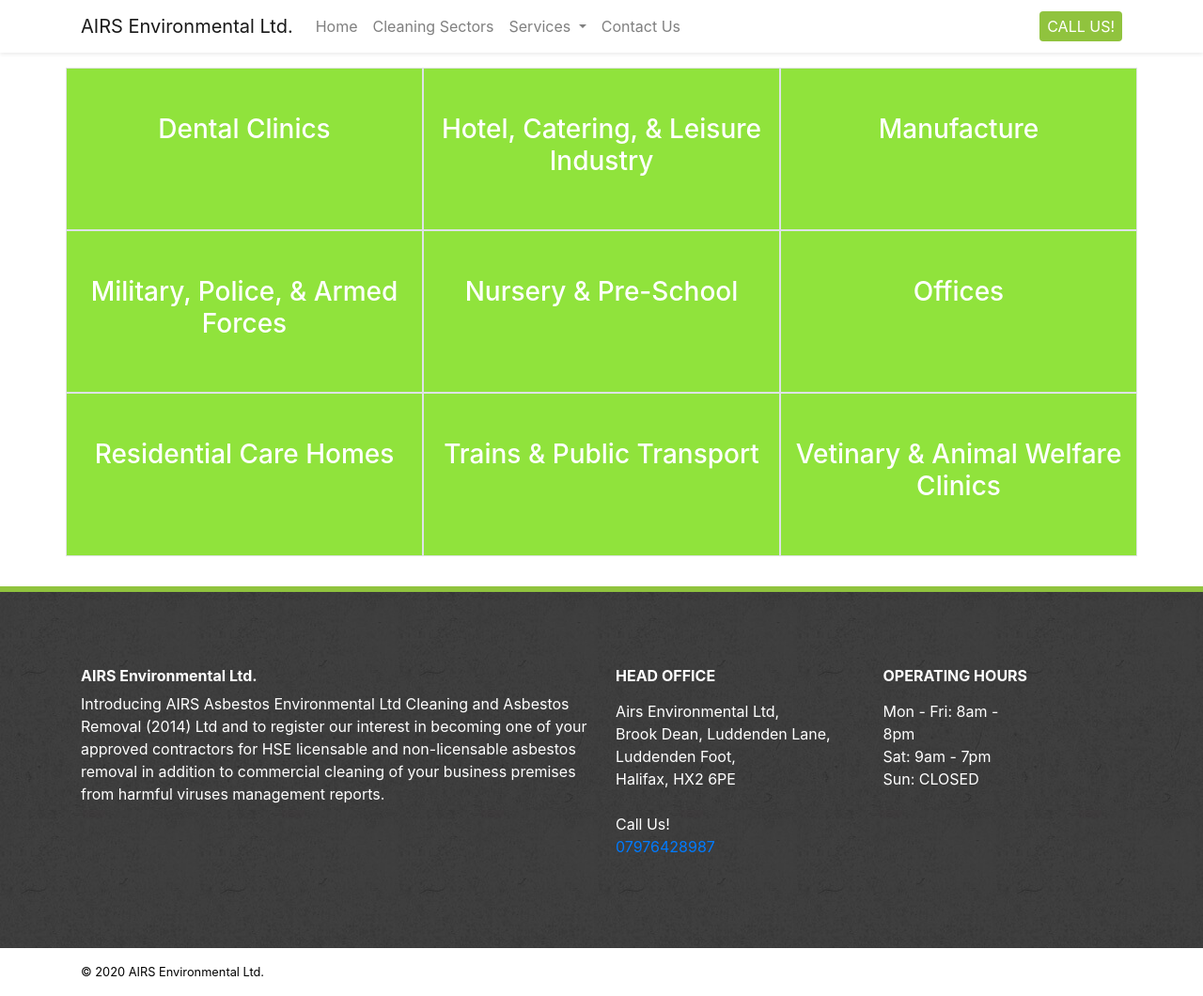
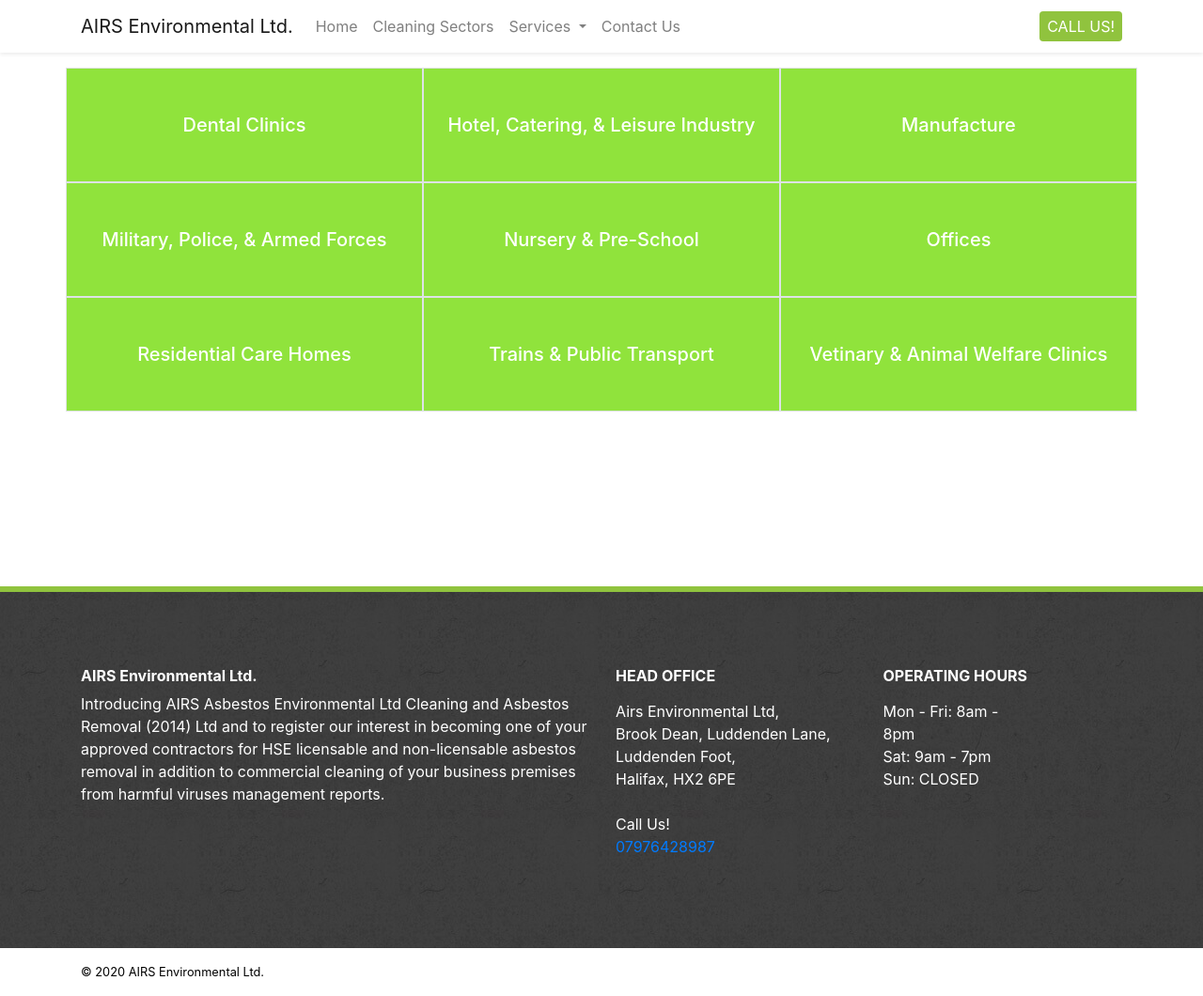
Before and after one commit to adyanmuhammad/airs-2, a Jekyll site: the page built from pages/sectors/index.md, in a window 1280 px wide and 1060 px high. Shown: the whole window at 94% size. Built offline with Jekyll 4.4.1, drawn with Linux system fonts in a browser that asks for light colours; nearby versions of some CDN libraries.

Commit message:
Add files via upload

```diff
--- a/pages/sectors/index.md
+++ b/pages/sectors/index.md
@@ -5,67 +5,67 @@ permalink: /sectors/
 ---
 
 <div class="row">
-  <div class="col-12 col-md-4 text-center border" style="background-color: #90e33c; padding: 3rem 0;">
-    <h3>
+  <div class="col-12 col-md-4 text-center border py-3 py-lg-5" style="background-color: #90e33c;">
+    <h5 class="m-0 p-0">
       <a class="text-white" href="https://adyanmuhammad.github.io/airs-2/dental-clinics/">
         Dental Clinics
       </a>
-    </h3>
+    </h5>
   </div>
-  <div class="col-12 col-md-4 text-center border" style="background-color: #90e33c; padding: 3rem 0;">
-    <h3>
+  <div class="col-12 col-md-4 text-center border py-3 py-lg-5" style="background-color: #90e33c;">
+    <h5 class="m-0 p-0">
       <a class="text-white" href="https://adyanmuhammad.github.io/airs-2/hotel-catering-and-leisure/">
         Hotel, Catering, & Leisure Industry
       </a>
-    </h3>
+    </h5>
   </div>
-  <div class="col-12 col-md-4 text-center border" style="background-color: #90e33c; padding: 3rem 0;">
-    <h3>
+  <div class="col-12 col-md-4 text-center border py-3 py-lg-5" style="background-color: #90e33c;">
+    <h5 class="m-0 p-0">
       <a class="text-white" href="https://adyanmuhammad.github.io/airs-2/manufacture/">
         Manufacture
       </a>
-    </h3>
+    </h5>
   </div>
-  <div class="col-12 col-md-4 text-center border" style="background-color: #90e33c; padding: 3rem 0;">
-    <h3>
+  <div class="col-12 col-md-4 text-center border py-3 py-lg-5" style="background-color: #90e33c;">
+    <h5 class="m-0 p-0">
       <a class="text-white" href="https://adyanmuhammad.github.io/airs-2/military-police-and-armed-forces/">
         Military, Police, & Armed Forces
       </a>
-    </h3>
+    </h5>
   </div>
-  <div class="col-12 col-md-4 text-center border" style="background-color: #90e33c; padding: 3rem 0;">
-    <h3>
+  <div class="col-12 col-md-4 text-center border py-3 py-lg-5" style="background-color: #90e33c;">
+    <h5 class="m-0 p-0">
       <a class="text-white" href="https://adyanmuhammad.github.io/airs-2/nursery-and-pre-school/">
         Nursery & Pre-School
       </a>
-    </h3>
+    </h5>
   </div>
-  <div class="col-12 col-md-4 text-center border" style="background-color: #90e33c; padding: 3rem 0;">
-    <h3>
+  <div class="col-12 col-md-4 text-center border py-3 py-lg-5" style="background-color: #90e33c;">
+    <h5 class="m-0 p-0">
       <a class="text-white" href="https://adyanmuhammad.github.io/airs-2/offices/">
         Offices
       </a>
-    </h3>
+    </h5>
   </div>
-  <div class="col-12 col-md-4 text-center border" style="background-color: #90e33c; padding: 3rem 0;">
-    <h3>
+  <div class="col-12 col-md-4 text-center border py-3 py-lg-5" style="background-color: #90e33c;">
+    <h5 class="m-0 p-0">
       <a class="text-white" href="https://adyanmuhammad.github.io/airs-2/residential-care-homes/">
         Residential Care Homes
       </a>
-    </h3>
+    </h5>
   </div>
-  <div class="col-12 col-md-4 text-center border" style="background-color: #90e33c; padding: 3rem 0;">
-    <h3>
+  <div class="col-12 col-md-4 text-center border py-3 py-lg-5" style="background-color: #90e33c;">
+    <h5 class="m-0 p-0">
       <a class="text-white" href="https://adyanmuhammad.github.io/airs-2/trains-and-public-transport/">
         Trains & Public Transport
       </a>
-    </h3>
+    </h5>
   </div>
-  <div class="col-12 col-md-4 text-center border" style="background-color: #90e33c; padding: 3rem 0;">
-    <h3>
+  <div class="col-12 col-md-4 text-center border py-3 py-lg-5" style="background-color: #90e33c;">
+    <h5 class="m-0 p-0">
       <a class="text-white" href="https://adyanmuhammad.github.io/airs-2/vetinary-and-animal-welfare-clinics/">
         Vetinary & Animal Welfare Clinics
       </a>
-    </h3>
+    </h5>
   </div>
 </div>
```
